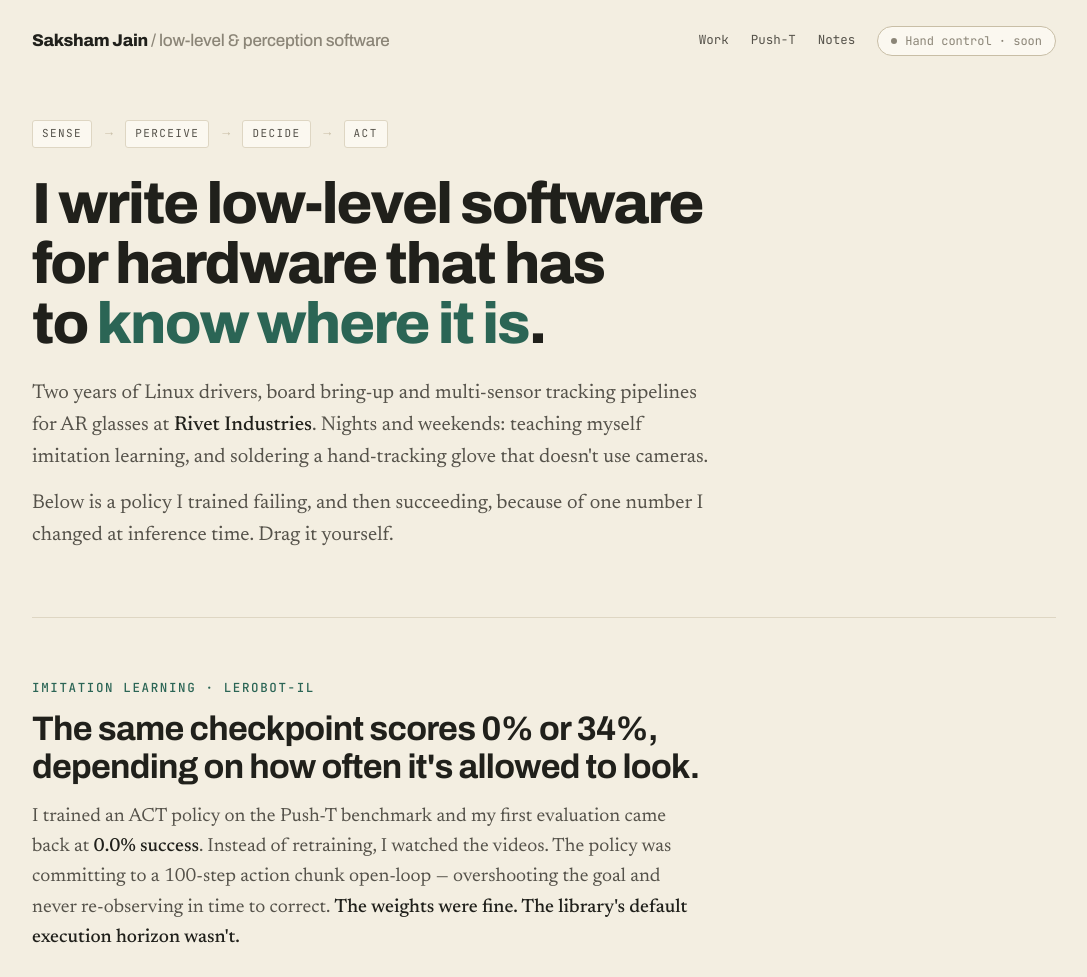
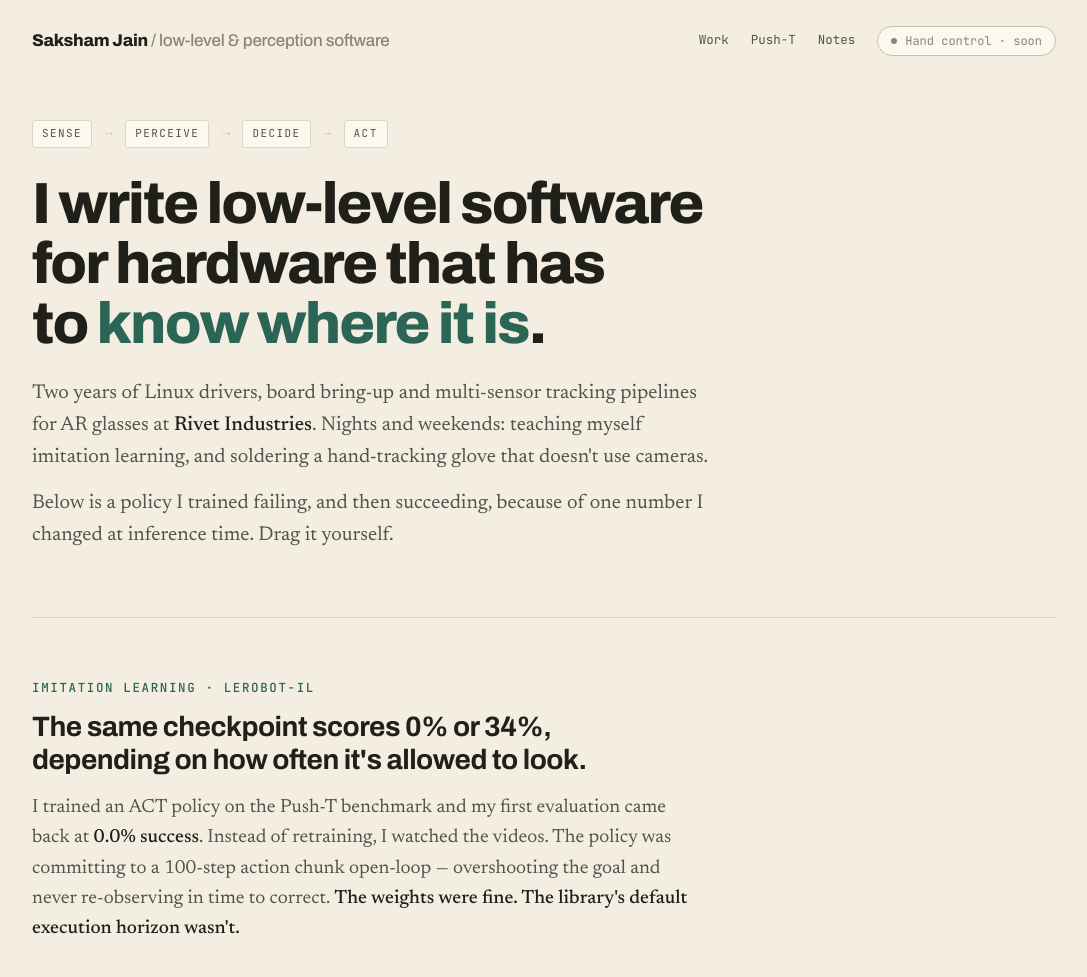
Before and after one commit to Saksham2703/saksham2703.github.io, a Jekyll site: the page built from index.html, in a window 1280 px wide. Shown: the top 977 px of the page, without its empty margins (96-1183 px from the left). Built offline with Jekyll 4.4.1, drawn with Linux system fonts in a browser that asks for light colours; grey boxes are pictures that could not be loaded.

Commit message:
style: scale section headlines down to heading weight
The h2 topped out at 34px against 16.5-19px body text, so section
headlines read as hero lines rather than headings. Cap at 28px and
loosen the leading to 1.2, which the smaller size no longer needs
compressed. The hero is an h1 and is unaffected.

```diff
--- a/assets/css/site.css
+++ b/assets/css/site.css
@@ -60,7 +60,7 @@ section{padding:60px 0; border-bottom:1px solid var(--line)}
   font-family:"JetBrains Mono",monospace; font-size:12.5px; font-weight:500; letter-spacing:.13em;
   text-transform:uppercase; color:var(--accent); margin:0 0 12px;
 }
-h2{font-size:clamp(25px,3.2vw,34px); line-height:1.12; letter-spacing:-.022em; font-weight:700; margin:0 0 16px}
+h2{font-size:clamp(23px,2.4vw,28px); line-height:1.2; letter-spacing:-.018em; font-weight:700; margin:0 0 16px}
 .lede{max-width:62ch; color:var(--ink-2); margin:0 0 34px; font-size:19px}
 .lede strong{color:var(--ink); font-weight:500}
 
```
